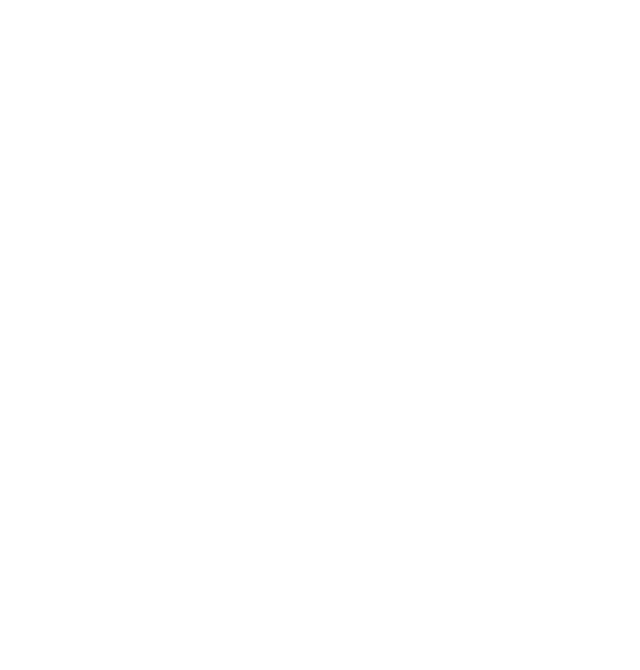
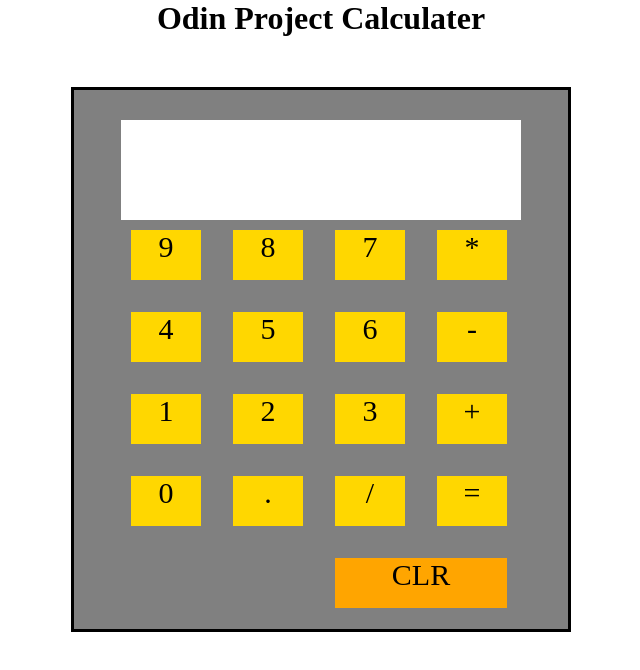
Before and after one commit to kaziarman23/odin-calculator, a plain HTML site: page index.html in a window 1280 px wide. Shown: the whole page, without its empty margins (319-959 px from the left). Drawn offline with Linux system fonts and the light colour scheme.

Commit message:
html&css-done

```diff
--- a/CSS/index.css
+++ b/CSS/index.css
@@ -0,0 +1,71 @@
+*{
+    margin  : 0px;
+    padding : 0px;
+    box-sizing: border-box;
+}
+
+
+.wrapper{
+    width: 500px;
+    height: auto;
+    margin: 0 auto;
+}
+
+body{
+    background-color: white;
+}
+
+.header-title{
+    text-align: center;
+    justify-content: center;
+    font-weight: bolder;
+    color:black;
+    text-shadow: 10px;
+    margin-bottom: 50px;
+}
+
+.contener{
+    background-color: grey;
+    width: 500px;
+    height: 545px;
+    border: 3px solid black;
+}
+
+.display{
+    width: 400px;
+    height: 100px;
+    margin: 0 auto;
+    margin-top: 30px;
+    background-color: white;
+}
+
+
+.grid_wrapper{
+    margin: 0 auto;
+    padding: 10px;
+    display: grid;
+    width: 400px;
+    height: 366px;
+    grid-template-rows: 50px 50px 50px 50px 50px;
+    grid-template-columns: 70px 70px 70px 70px;
+    grid-gap: 32px;
+}
+
+.boxs{
+    font-size: 30px;
+    justify-content: center;
+    background-color: gold;
+    color: black;
+    text-align: center;
+}
+
+.box17{
+    background-color: orange;
+    grid-column:3/5;
+}
+
+.boxs:hover{
+    background-color: orange;
+    color: red;
+    padding: 10px;
+}
--- a/index.html
+++ b/index.html
@@ -7,8 +7,33 @@
     <title>Odin Project Calculater</title>
 </head>
 <body>
+    <div class="wrapper">
+        <h1 class="header-title">Odin Project Calculater</h1>
+        <div class="contener">
+            <div class="display"></div>
+            <div class="grid_wrapper">
+                <div class="box1 boxs">9</div>
+                <div class="box2 boxs">8</div>
+                <div class="box3 boxs">7</div>
+                <div class="box4 boxs">*</div>
+                <div class="box5 boxs">4</div>
+                <div class="box6 boxs">5</div>
+                <div class="box7 boxs">6</div>
+                <div class="box8 boxs">-</div>
+                <div class="box9 boxs">1</div>
+                <div class="box10 boxs">2</div>
+                <div class="box11 boxs">3</div>
+                <div class="box12 boxs">+</div>
+                <div class="box13 boxs">0</div>
+                <div class="box14 boxs">.</div>
+                <div class="box15 boxs">/</div>
+                <div class="box16 boxs">=</div>
+                <div class="box17 boxs">CLR</div>
+            </div>
 
+        </div>
 
+    </div>
     <script src="JS/index.js"></script>
 </body>
 </html>
```
